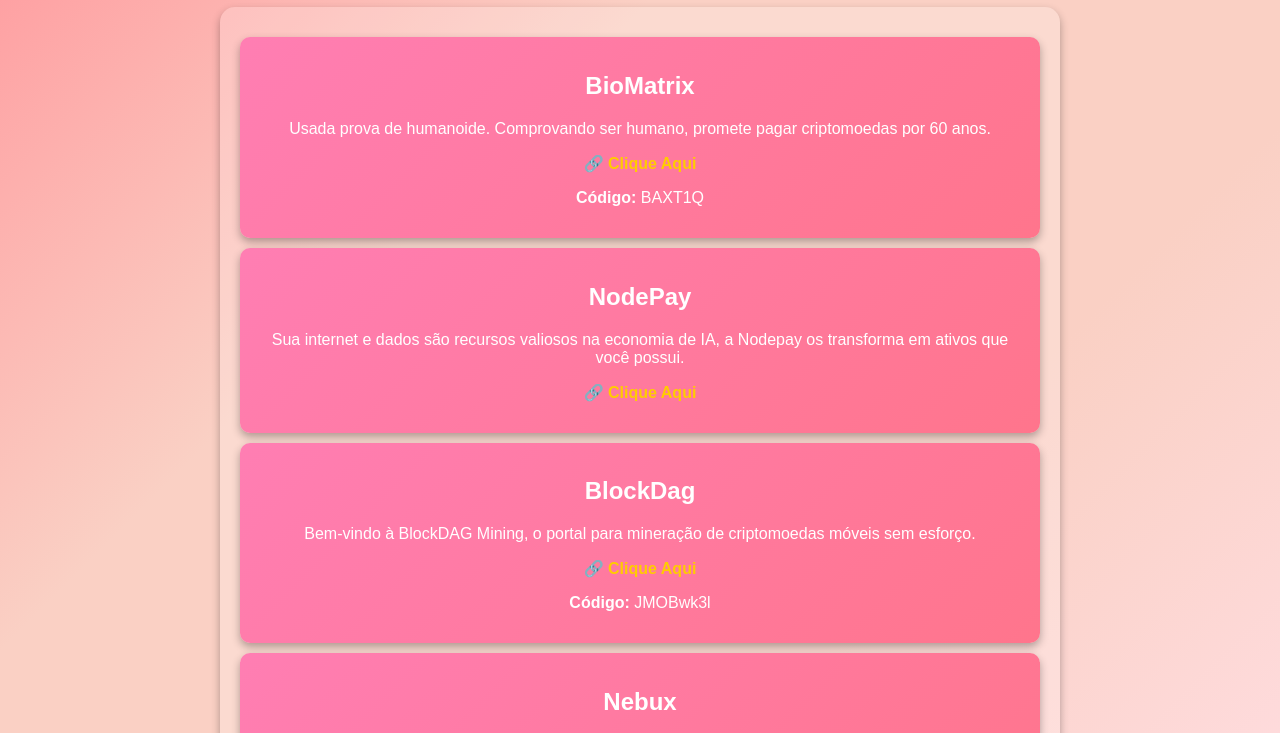
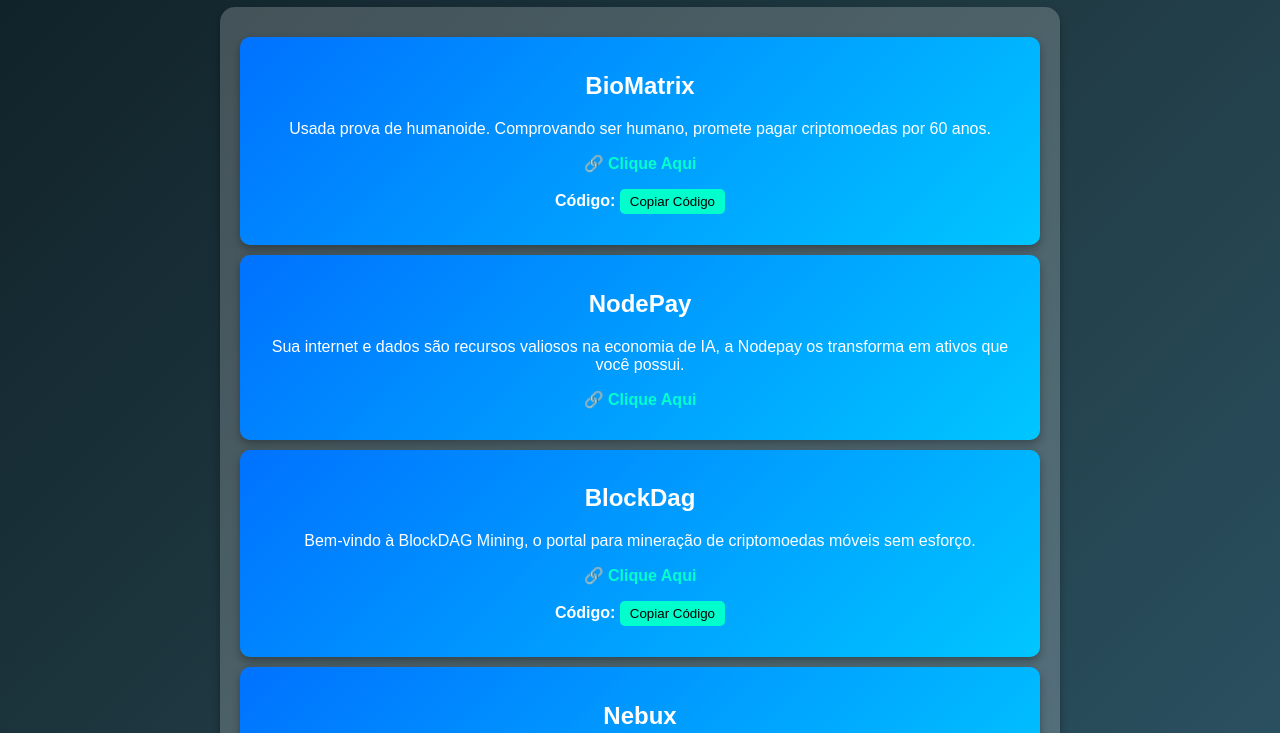
Before and after one commit to MFelipeG/Airdropfacil, a plain HTML site: page index.html in a window 1280 px wide. Shown: the part 101-834 px from the top of the page. Drawn offline with Linux system fonts and the light colour scheme.

Commit message:
Update index.html

```diff
--- a/index.html
+++ b/index.html
@@ -6,13 +6,13 @@
     <style>
         body {
             font-family: Arial, sans-serif;
-            background: linear-gradient(135deg, #ff9a9e, #fad0c4, #fad0c4, #ffdde1);
+            background: linear-gradient(135deg, #0f2027, #203a43, #2c5364);
             color: #ffffff;
             text-align: center;
             padding: 20px;
         }
         h1 {
-            color: #ffcc00;
+            color: #00ffcc;
             text-shadow: 2px 2px 4px rgba(0, 0, 0, 0.5);
         }
         .container {
@@ -24,7 +24,7 @@
             box-shadow: 0 4px 8px rgba(0, 0, 0, 0.3);
         }
         .airdrop {
-            background: linear-gradient(135deg, #ff7eb3, #ff758c);
+            background: linear-gradient(135deg, #0072ff, #00c6ff);
             padding: 15px;
             margin: 10px 0;
             border-radius: 10px;
@@ -35,14 +35,32 @@
             transform: scale(1.05);
         }
         a {
-            color: #ffcc00;
+            color: #00ffcc;
             text-decoration: none;
             font-weight: bold;
         }
         a:hover {
             text-decoration: underline;
         }
+        .copy-btn {
+            background-color: #00ffcc;
+            color: #000;
+            border: none;
+            padding: 5px 10px;
+            cursor: pointer;
+            border-radius: 5px;
+        }
+        .copy-btn:hover {
+            background-color: #00c6ff;
+        }
     </style>
+    <script>
+        function copyCode(code) {
+            navigator.clipboard.writeText(code).then(() => {
+                alert("Código copiado: " + code);
+            });
+        }
+    </script>
 </head>
 <body>
     <h1>Airdrop Fácil</h1>
@@ -51,7 +69,7 @@
             <h2>BioMatrix</h2>
             <p>Usada prova de humanoide. Comprovando ser humano, promete pagar criptomoedas por 60 anos.</p>
             <p><a href="https://ac-tech.onelink.me/8enJ/qwujwndl?pid=source&af_dp=biomatrix%3A%2F%2F&deep_link_sub1=BAXT1Q" target="_blank">🔗 Clique Aqui</a></p>
-            <p><strong>Código:</strong> BAXT1Q</p>
+            <p><strong>Código:</strong> <button class="copy-btn" onclick="copyCode('BAXT1Q')">Copiar Código</button></p>
         </div>
         <div class="airdrop">
             <h2>NodePay</h2>
@@ -62,7 +80,7 @@
             <h2>BlockDag</h2>
             <p>Bem-vindo à BlockDAG Mining, o portal para mineração de criptomoedas móveis sem esforço.</p>
             <p><a href="https://blockdag.network/product/blockdagx1" target="_blank">🔗 Clique Aqui</a></p>
-            <p><strong>Código:</strong> JMOBwk3l</p>
+            <p><strong>Código:</strong> <button class="copy-btn" onclick="copyCode('JMOBwk3l')">Copiar Código</button></p>
         </div>
         <div class="airdrop">
             <h2>Nebux</h2>
```
